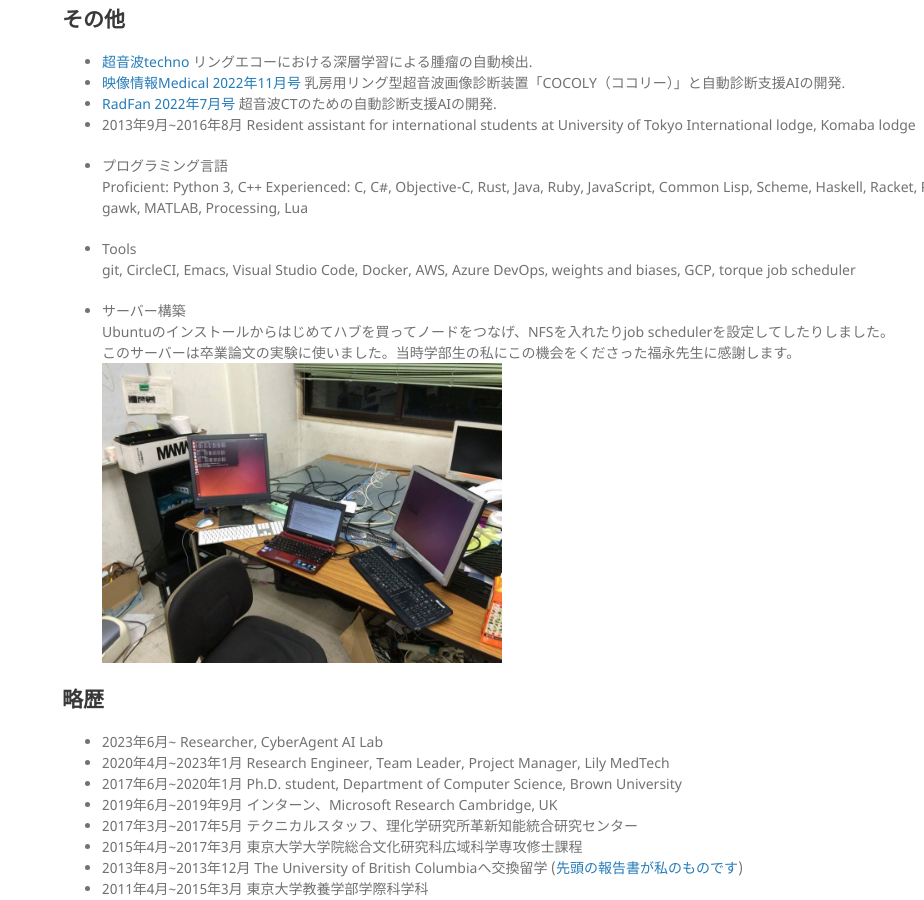
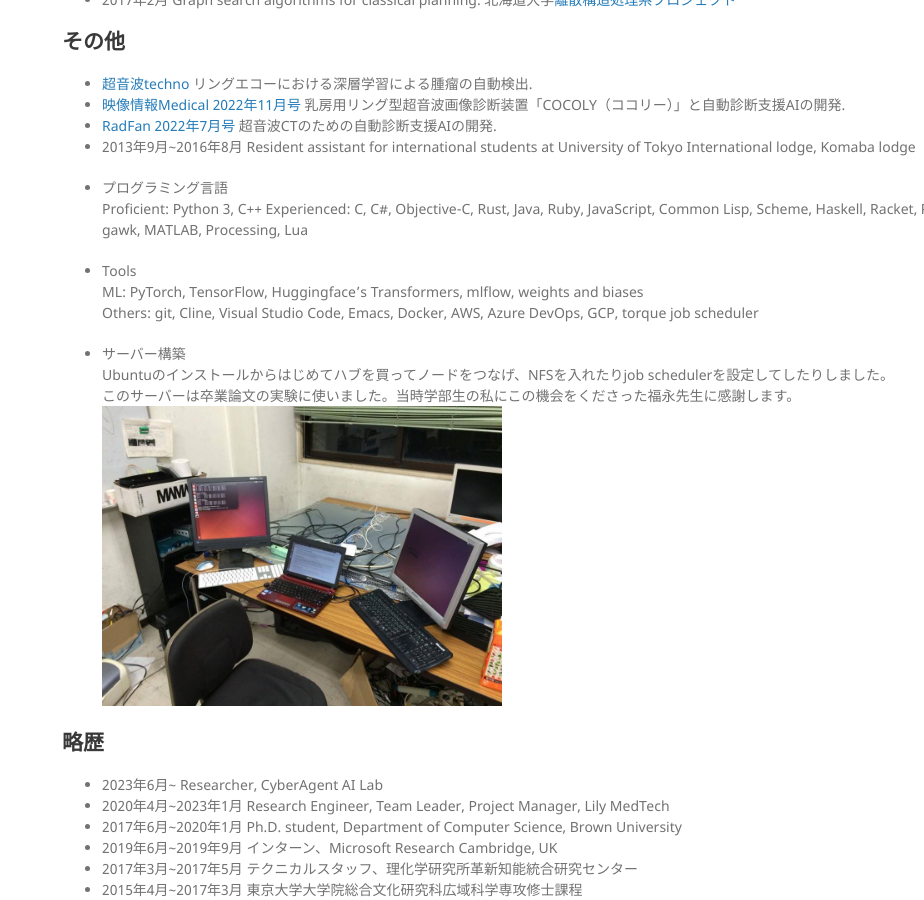
Before and after one commit to jinnaiyuu/jinnaiyuu.github.io, a Jekyll site: the page built from ja/index.md, in a window 1280 px wide and 900 px high, scrolled down 5388 px. Shown: the whole window, without its empty margins (356-1280 px from the left). Built offline with Jekyll 4.4.1, drawn with Linux system fonts in a browser that asks for light colours; our own code applies the rules of GitHub Pages for plain Markdown files; some of the changed text lies outside the part shown.

Commit message:
updated ja page

```diff
--- a/ja/index.md
+++ b/ja/index.md
@@ -166,7 +168,7 @@ TA: 寺子屋 (学際科学科に進学する文科出身の２年生の数学
 TA: 情報工学実験
 
 - 2015年度 (東京都立多摩科学技術高校)
-東京都立多摩科学技術高校にて非常勤講師。スーパーサイエンスハイスクール (SSH)事業の一環として海外での科学技術シンボジウム(Global Science Link)での研究発表を行う高校生に研究発表の準備のためのポスター作成、口頭発表方法を教えました。
+東京都立多摩科学技術高校にて非常勤講師。スーパーサイエンスハイスクール (SSH) 事業の一環として海外での科学技術シンボジウム (Global Science Link) での研究発表を行う高校生に研究発表の準備のためのポスター作成、口頭発表方法を教えました。
 
 - 2015年度冬学期 (東京大学)
 TA: 寺子屋 (学際科学科に進学する文科出身の２年生の数学のフォローアップをするプログラム)
@@ -217,7 +219,8 @@ Proficient:  Python 3, C++
 Experienced: C, C#, Objective-C, Rust, Java, Ruby, JavaScript, Common Lisp, Scheme, Haskell, Racket, Prolog, R, bash, gawk, MATLAB, Processing, Lua
 
 - Tools
-git, CircleCI, Emacs, Visual Studio Code, Docker, AWS, Azure DevOps, weights and biases, GCP, torque job scheduler
+ML: PyTorch, TensorFlow, Huggingface's Transformers, mlflow, weights and biases
+Others: git, Cline, Visual Studio Code, Emacs, Docker, AWS, Azure DevOps, GCP, torque job scheduler
 
 - サーバー構築
 Ubuntuのインストールからはじめてハブを買ってノードをつなげ、NFSを入れたりjob schedulerを設定してしたりしました。
```
Also changed, not shown: other parts of ja/index.md (+6 -4 lines).
